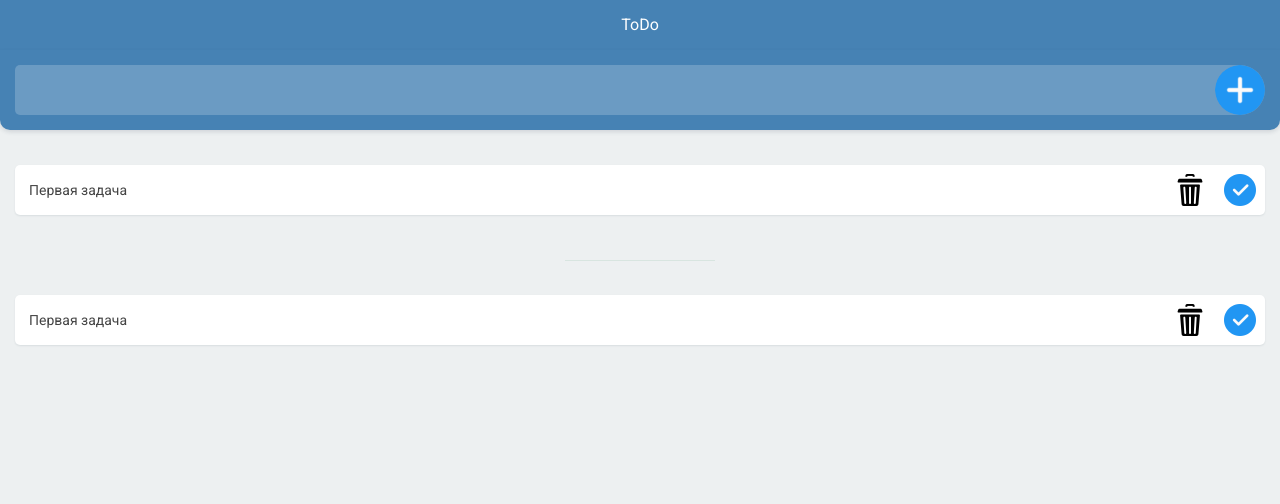
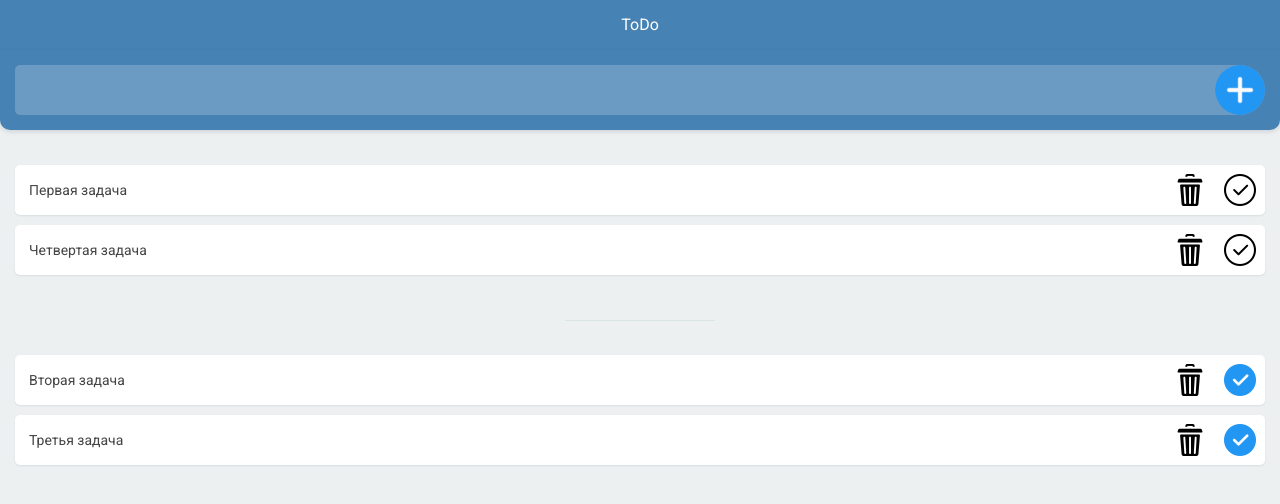
Before and after one commit to CrashStatic/todo-list, a React (Create React App) app: page / in a window 1280 px wide. Shown: the top 504 px of the page. Built offline with nearby package versions, Linux system fonts and the light colour scheme.

Commit message:
Типизирует данные в задачах

```diff
--- a/src/components/ToDoList/ToDoList.tsx
+++ b/src/components/ToDoList/ToDoList.tsx
@@ -1,21 +1,54 @@
 import { ToDoListItem } from "./ToDoListItem/ToDoListItem";
 import './ToDoList.scss';
+import { ToDo } from "../../models/todo-item";
 
 export const ToDoList = () => {
+    const todos: ToDo[] = [
+        {
+            id: 0,
+            text: 'Первая задача',
+            isDone: false
+        },
+        {
+            id: 1,
+            text: 'Вторая задача',
+            isDone: true
+        },
+        {
+            id: 2,
+            text: 'Третья задача',
+            isDone: true
+        },
+        {
+            id: 3,
+            text: 'Четвертая задача',
+            isDone: false
+        }
+    ]
+
+    const checkedList = () => {
+        return todos
+        .filter((item) => !item.isDone)
+        .map((item, idx) => {
+            return <ToDoListItem toDoItem={item} key={idx} />
+        })
+    }
+
+    const unCheckedList = () => {
+        return todos
+        .filter((item) => item.isDone)
+        .map((item, idx) => {
+            return <ToDoListItem toDoItem={item} key={idx} />
+        })
+    }
+
     return (
         <div className="todo-container">
             <ul className="todo-list failed">
-                <ToDoListItem />
+                { checkedList() }
             </ul>
             <ul className="todo-list completed">
-                <ToDoListItem />
-                {/* <li className="todo-list-item__wrapper">
-                    <span>Вторая задача</span>
-                    <div className="todo-list-item__buttons">
-                        <button className="btn-trash"></button>
-                        <button className="btn-uncheck"></button>
-                    </div>
-                </li> */}
+                { unCheckedList() }
             </ul>
         </div>
     )
--- a/src/components/ToDoList/ToDoListItem/ToDoListItem.tsx
+++ b/src/components/ToDoList/ToDoListItem/ToDoListItem.tsx
@@ -1,12 +1,13 @@
+import { ToDo } from '../../../models/todo-item';
 import './ToDoListItem.scss';
 
-export const ToDoListItem = () => {
+export const ToDoListItem = (props: {toDoItem: ToDo}) => {
     return (
         <li className="todo-list-item__wrapper">
-            <span>Первая задача</span>
+            <span>{props.toDoItem.text}</span>
             <div className="todo-list-item__buttons">
                 <button className="btn-trash"></button>
-                <button className="btn-check"></button>
+                <button className={props.toDoItem.isDone ? 'btn-check' : 'btn-uncheck'}></button>
             </div>
         </li>
     )
--- /dev/null
+++ b/src/models/todo-item.ts
@@ -0,0 +1,5 @@
+export interface ToDo {
+    id: number,
+    text: string,
+    isDone: boolean
+}
```
